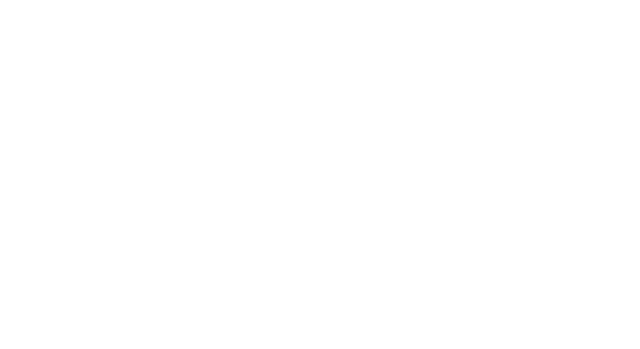
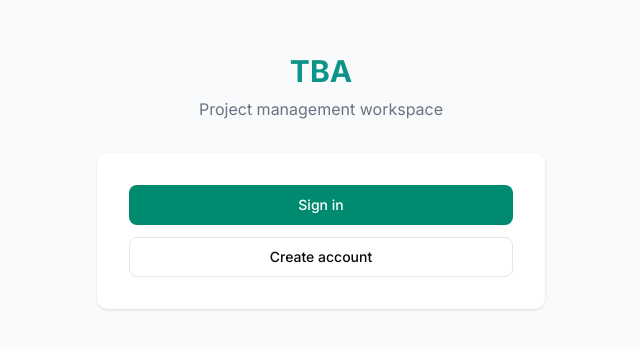
Before and after one commit to maidinhhuy/tba-project-agentic-fe, a Next.js app: page / in a window 1280 px wide. Before the commit this address had no page. Shown: the part 219-568 px from the top of the page, without its empty margins (319-959 px from the left). Built offline with nearby package versions, Linux system fonts and the light colour scheme.

Commit message:
add auth links to home

```diff
--- a/src/app/page.tsx
+++ b/src/app/page.tsx
@@ -1,5 +1,29 @@
-import { redirect } from 'next/navigation'
+import Link from 'next/link'
 
 export default function Home() {
-  redirect('/login')
+  return (
+    <main className="min-h-screen bg-gray-50 flex items-center justify-center px-4">
+      <div className="w-full max-w-md space-y-8 text-center">
+        <div>
+          <h1 className="text-3xl font-bold text-teal-600">TBA</h1>
+          <p className="mt-2 text-gray-500">Project management workspace</p>
+        </div>
+
+        <div className="space-y-3 rounded-lg bg-white p-8 shadow">
+          <Link
+            href="/login"
+            className="inline-flex h-10 w-full items-center justify-center rounded-md bg-primary px-4 py-2 text-sm font-medium text-primary-foreground transition-colors hover:bg-primary/90 focus-visible:outline-none focus-visible:ring-2 focus-visible:ring-ring focus-visible:ring-offset-2"
+          >
+            Sign in
+          </Link>
+          <Link
+            href="/register"
+            className="inline-flex h-10 w-full items-center justify-center rounded-md border border-input bg-background px-4 py-2 text-sm font-medium transition-colors hover:bg-accent hover:text-accent-foreground focus-visible:outline-none focus-visible:ring-2 focus-visible:ring-ring focus-visible:ring-offset-2"
+          >
+            Create account
+          </Link>
+        </div>
+      </div>
+    </main>
+  )
 }
```
